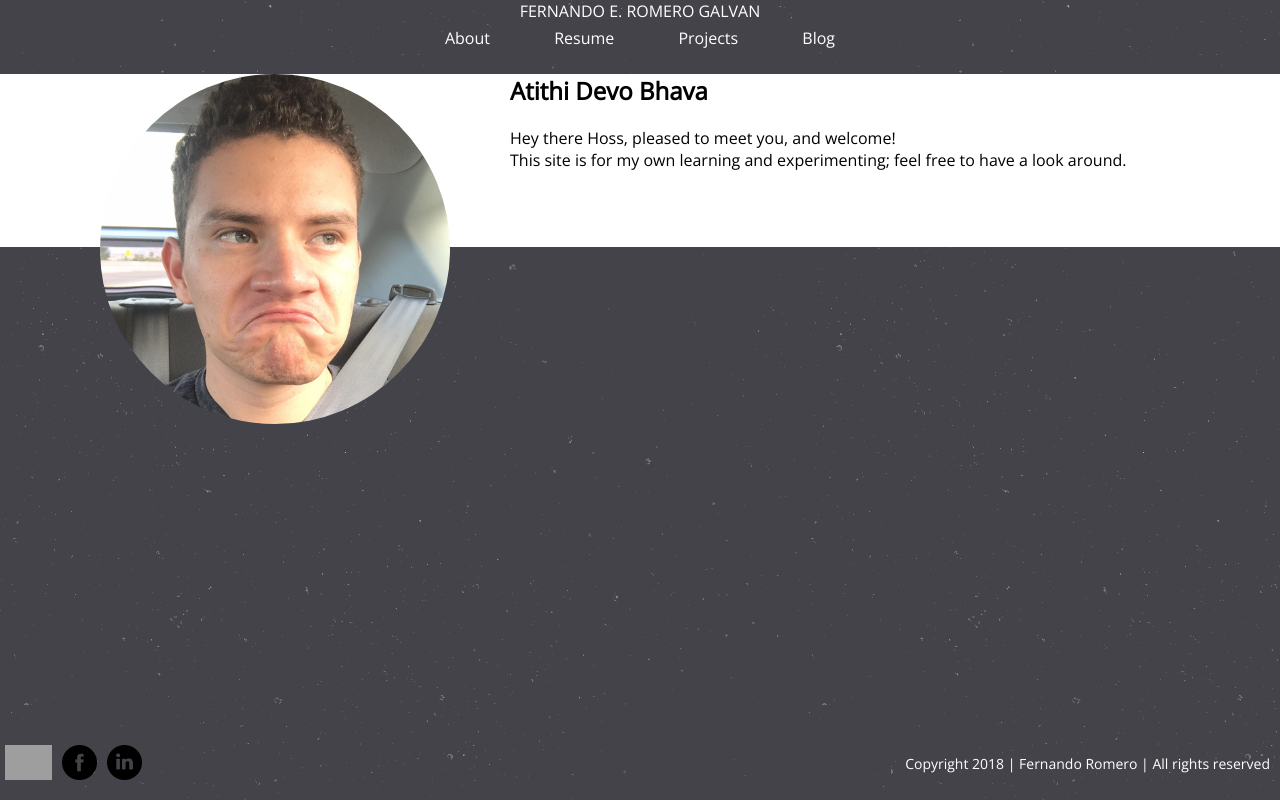
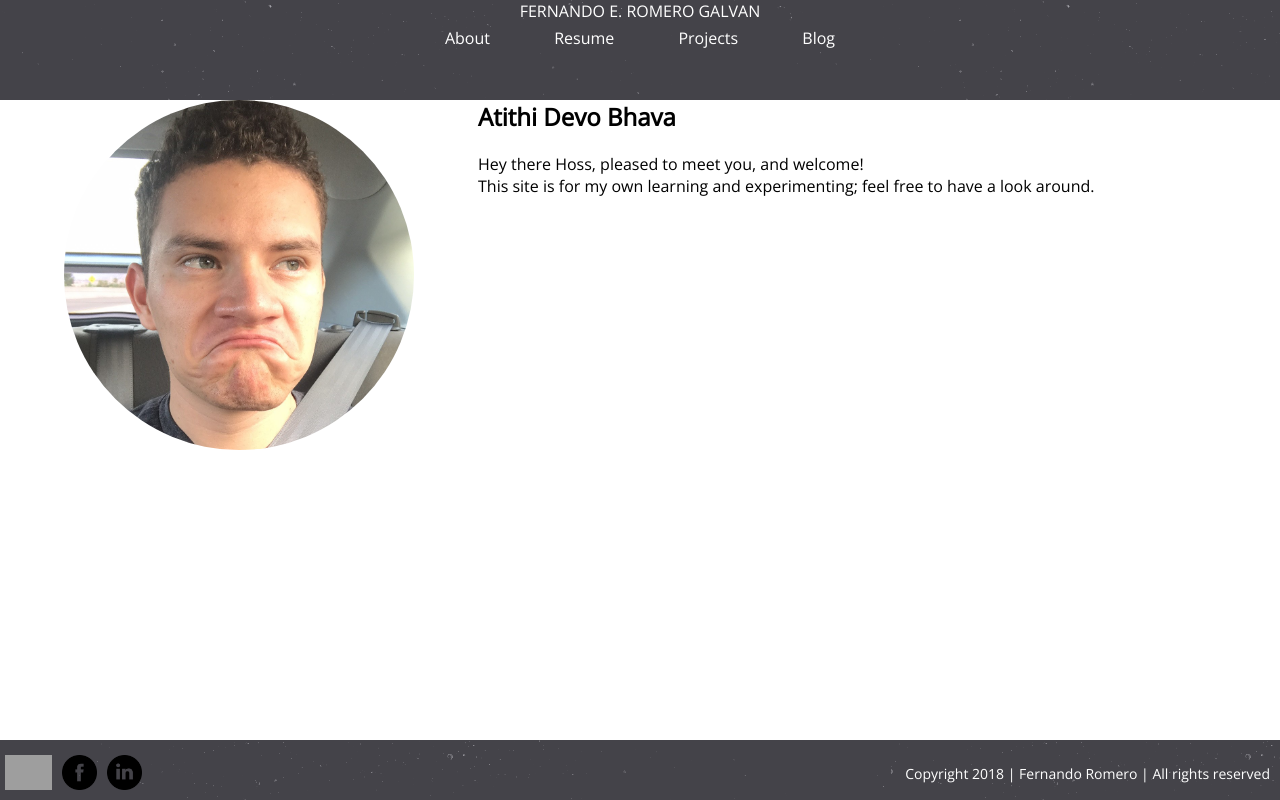
Before and after one commit to r3quiemdream/FERG, a Flask app: page / in a window 1280 px wide. Run offline with Flask 2, Linux system fonts and the light colour scheme; some libraries are stand-ins or nearby versions; grey boxes are pictures that could not be loaded.

Commit message:
updated styles

```diff
--- a/static/css/styles.css
+++ b/static/css/styles.css
@@ -1,6 +1,7 @@
 html {
     background-image: url('../img/stardust.png');
     font-family: 'Open Sans', sans-serif;
+    height: 100%;
 }
 
 body {
@@ -31,6 +32,8 @@ a {
 #layout-header {
     text-align: center;
     color: rgb(255, 255, 255);
+    height: 10%;
+    min-height: 60px;
 }
 
 #layout-header p {
@@ -41,7 +44,7 @@ a {
     /* background-color: red; */
     background-color: white;
     margin: 0 auto;
-    height: 100%;
+    height: 80%;
 }
 
 #layout-footer {
@@ -50,7 +53,8 @@ a {
     position:absolute;
     bottom:0;
     width:100%;
-    height:60px;   /* Height of the footer */
+    height:5%;   /* Height of the footer */
+    min-height: 50px;
 }
 
 #layout-footer p {
@@ -59,11 +63,9 @@ a {
 }
 
 #index {
-    width: 1200px;
-    height: 100%;
-    margin-left: auto;
-    margin-right: auto;
-    padding-bottom:60px;
+    width: 100%;
+    height: 85%;
+    margin: auto;
 }
 
 #me {
```
